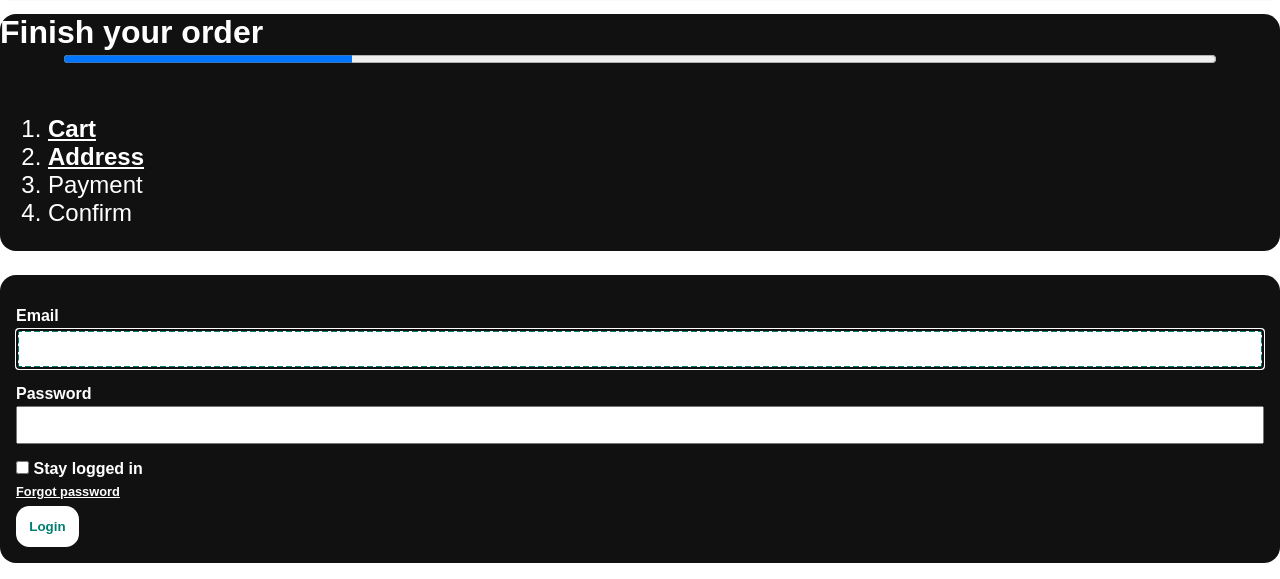
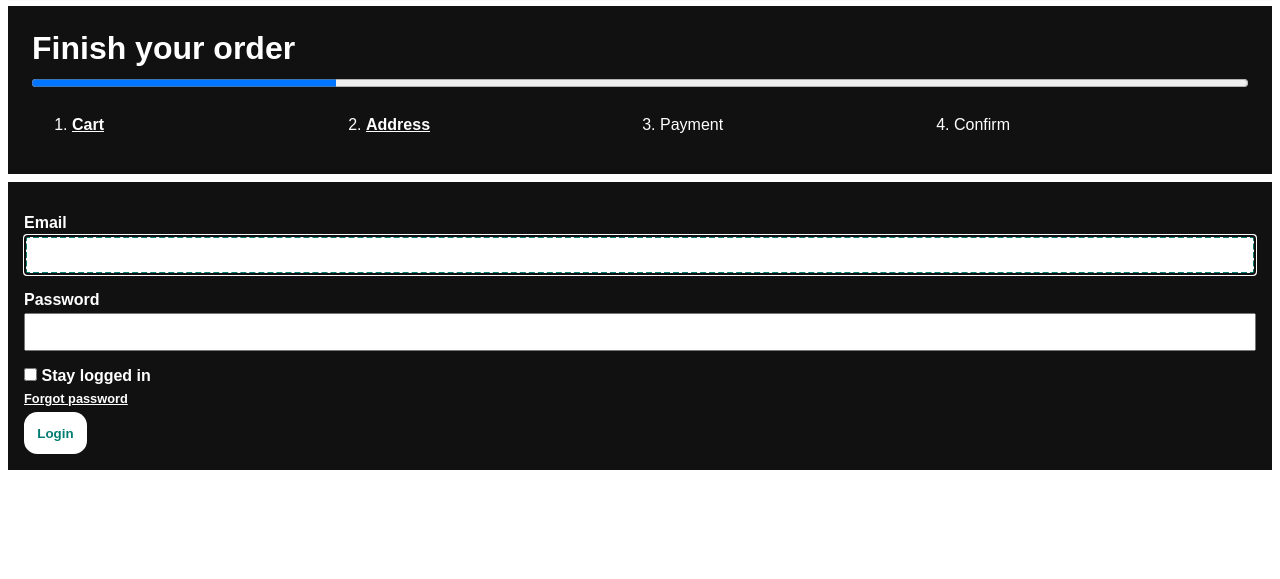
Before and after one commit to Zishrodrigues/css-to-the-rescue, a plain HTML site: page styleguide/styleguide.html in a window 1280 px wide. Shown: the part 1568-2147 px from the top of the page. After the commit the page ends 2046 px from the top, so only its background shows below. Drawn offline with Linux system fonts and the light colour scheme.

Commit message:
progress

```diff
--- a/styleguide/styles.css
+++ b/styleguide/styles.css
@@ -234,28 +234,28 @@ article:first-of-type div img {
 
 .stepIndicator, form {
   background-color: #111111;
-  margin: 1em 0;
-  border-radius: 1em;
+  margin: 0.5em;
+  padding: 1.5em;
 }
 
 .stepIndicator progress {
-  display: block;
-  width: 90%;
-  margin: 0 auto;
+  width: 100%;
+  margin: 0.5em 0;
 }
 
 .stepIndicator ol {
   color: #ffffff;
-  padding: 1em 2em;
-  font-size: 1.5em;
+  display: flex;
+  max-width: 100%;
 }
 
 .stepIndicator ol li {
-
+  color: inherit;
+  width: 25%;
 }
 
-.stepIndicator ol li a{
-  color: #ffffff;
+.stepIndicator ol li a {
+  color: inherit;
 }
 
 /* FORM */
```
